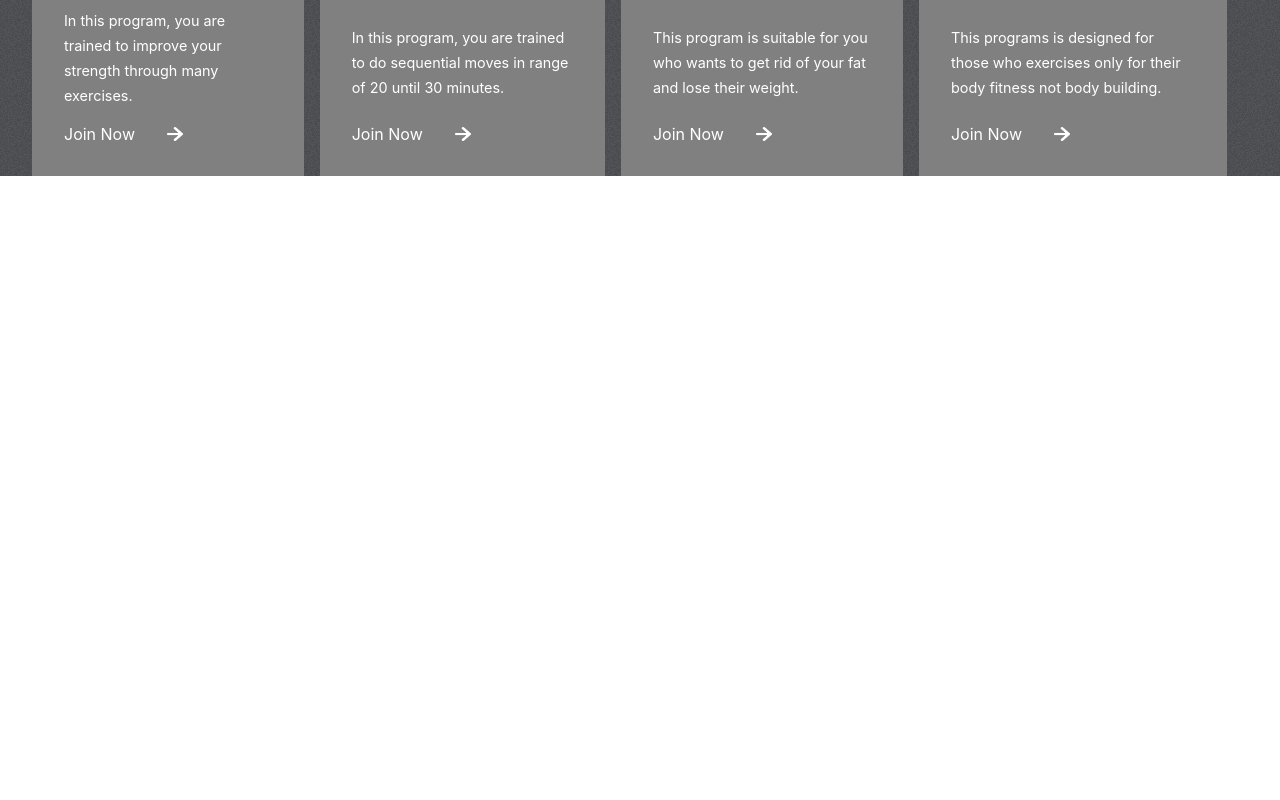
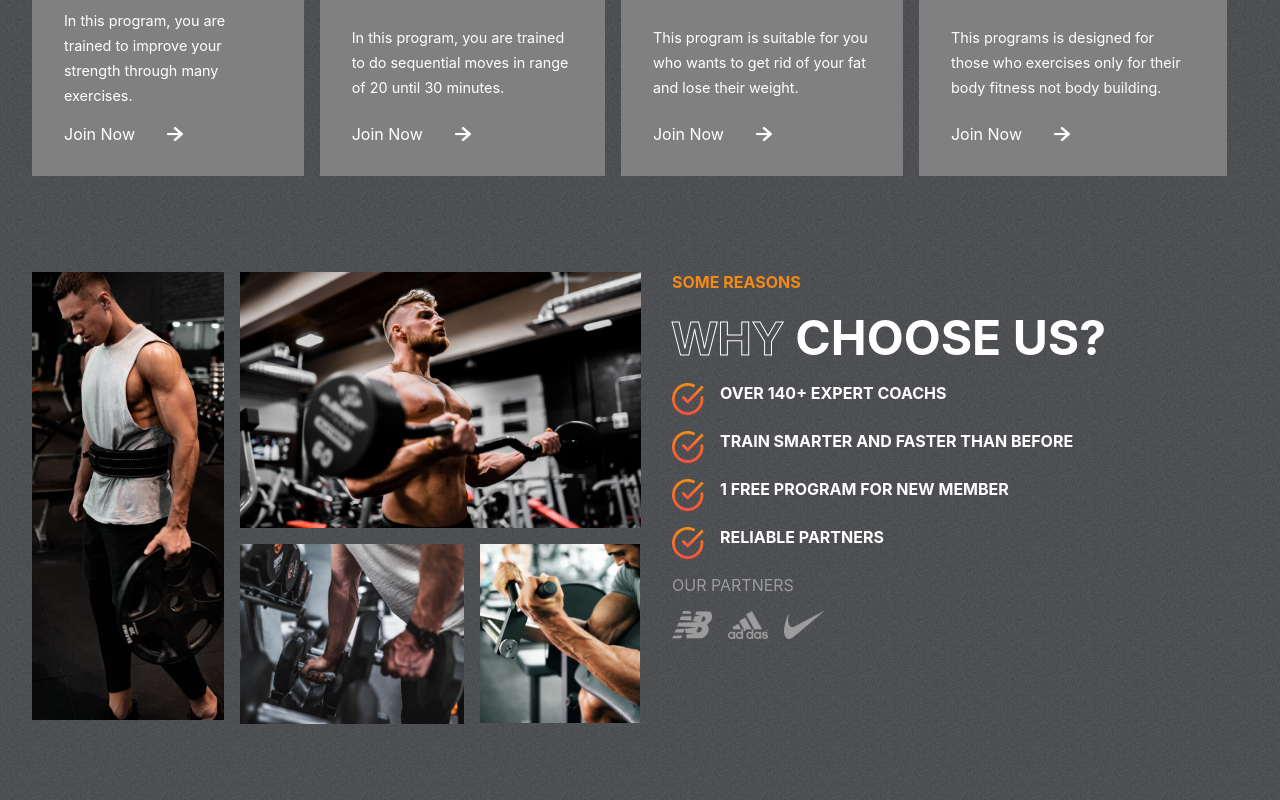
Before and after one commit to zannatreya/gym-website, a React (Create React App) app: page / in a window 1280 px wide. Shown: the part 1015-1815 px from the top of the page. Before the commit the page ends 1191 px from the top, so only its background shows below. Built offline with nearby package versions, Linux system fonts and the light colour scheme.

Commit message:
added reason  section

```diff
--- a/src/App.js
+++ b/src/App.js
@@ -1,12 +1,14 @@
 import "./App.css";
 import Hero from "./components/Hero/Hero";
 import Programs from "./components/Programs/Programs";
+import Reasons from "./components/Reasons/Reasons";
 
 function App() {
   return (
     <div className="App">
       <Hero />
       <Programs />
+      <Reasons />
     </div>
   );
 }
--- /dev/null
+++ b/src/components/Reasons/Reasons.css
@@ -0,0 +1,84 @@
+.Reasons{
+    display: flex;
+    padding: 0 2rem;
+    gap: 2rem;
+}
+.left-r{
+    flex: 1 1;
+    display: grid;
+    grid-template-columns: repeat(3,1fr);
+    gap: 1rem;
+    grid-auto-rows: 1fr;
+}
+
+.left-r>img{
+    object-fit: cover;
+}
+
+.left-r>:nth-child(1){
+width: 12rem;
+height: 28rem;
+grid-row: 1/3;
+}
+
+.left-r>:nth-child(2){
+width: auto;
+height: 16rem;
+grid-column: 2/4;
+}
+
+.left-r>:nth-child(3){
+width: 14rem;
+grid-column: 2/3;
+grid-row: 2;
+}
+
+.left-r>:nth-child(4){
+width: 10rem;
+grid-column: 3/4;
+grid-row: 2;
+height: 11.2rem;
+}
+
+.right-r{
+    flex: 1 1;
+    text-transform: uppercase;
+    gap: 1rem;
+    display: flex;
+    flex-direction: column;
+}
+
+.right-r>span{
+    font-weight: bold;
+    color: var(--orange);
+}
+
+.right-r>div{
+    font-size: 3rem;
+    font-weight: bold;
+    color: white;
+}
+
+.details-r{
+    display: flex;
+    flex-direction: column;
+    gap: 1rem;
+}
+.details-r>div{
+    display: flex;
+    gap: 1rem;
+    font-size: 1rem;
+}
+.details-r>div>img{
+    width: 2rem;
+    height: 2rem;
+}
+
+.partners{
+    display: flex;
+    gap: 1rem;
+}
+
+.partners>img{
+    width: 2.5rem;
+}
--- /dev/null
+++ b/src/components/Reasons/Reasons.js
@@ -0,0 +1,65 @@
+import React from "react";
+import "./Reasons.css";
+import image1 from "../../assets/image1.png";
+import image2 from "../../assets/image2.png";
+import image3 from "../../assets/image3.png";
+import image4 from "../../assets/image4.png";
+import nb from "../../assets/nb.png";
+import adidas from "../../assets/adidas.png";
+import tick from "../../assets/tick.png";
+import nike from "../../assets/nike.png";
+
+const Reasons = () => {
+  return (
+    <div className="Reasons" id="reasons">
+      <div className="left-r">
+        <img src={image1} alt="" />
+        <img src={image2} alt="" />
+        <img src={image3} alt="" />
+        <img src={image4} alt="" />
+      </div>
+      <div className="right-r">
+        <span>Some Reasons</span>
+
+        <div>
+          <span className="stroke-text">Why</span>
+          <span> choose us?</span>
+        </div>
+        <div className="details-r">
+          <div>
+            <img src={tick} alt=""></img>
+            <span>OVER 140+ EXPERT COACHS</span>
+          </div>
+          <div>
+            <img src={tick} alt="" />
+            <span>TRAIN SMARTER AND FASTER THAN BEFORE</span>
+          </div>
+          <div>
+            <img src={tick} alt="" />
+            <span>1 FREE PROGRAM FOR NEW MEMBER</span>
+          </div>
+          <div>
+            <img src={tick} alt="" />
+            <span>RELIABLE PARTNERS</span>
+          </div>
+        </div>
+        <span
+          style={{
+            color: "var(--gray)",
+            fontWeight: "normal",
+          }}
+        >
+          OUR PARTNERS
+        </span>
+
+        <div className="partners">
+          <img src={nb} alt="" />
+          <img src={adidas} alt="" />
+          <img src={nike} alt="" />
+        </div>
+      </div>
+    </div>
+  );
+};
+
+export default Reasons;
```
